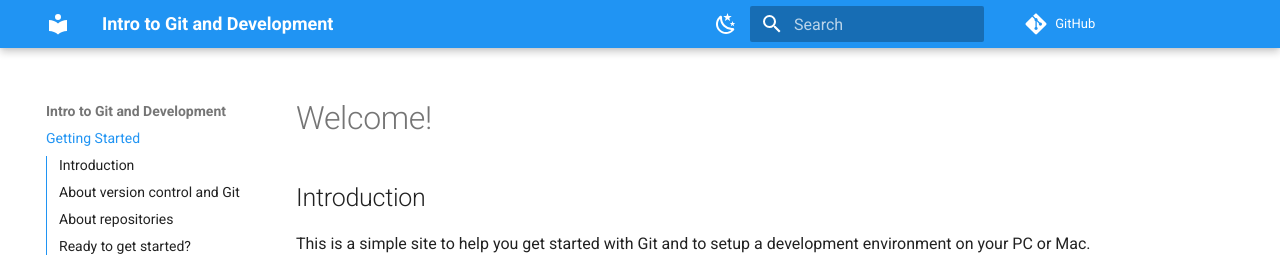
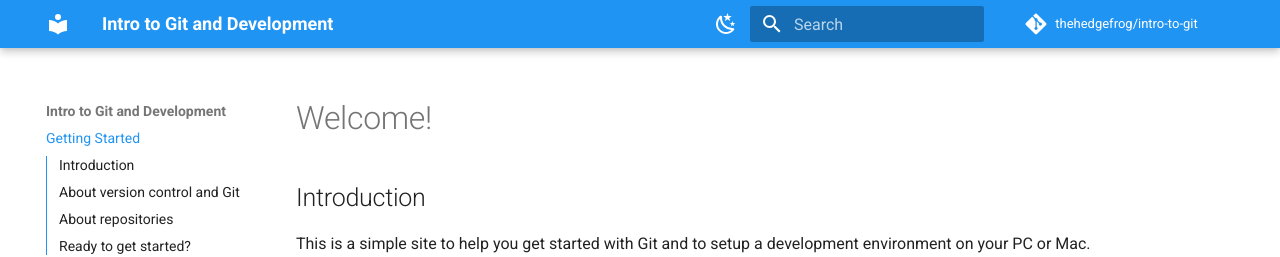
Before and after one commit to thehedgefrog/intro-to-git, an MkDocs documentation site: the page built from docs/index.md, in a window 1280 px wide. Shown: the top 257 px of the page. Built offline with MkDocs 1.6.1 and Material for MkDocs 9.7.7, drawn with Linux system fonts in a browser that asks for light colours; comment, search, counter and statistics services are not loaded.

Commit message:
housekeeping fixes

```diff
--- a/mkdocs.yml
+++ b/mkdocs.yml
@@ -42,6 +42,7 @@ markdown_extensions:
       permalink: true
 
 repo_url: https://github.com/thehedgefrog/intro-to-git
+repo_name: thehedgefrog/intro-to-git
 
 extra:
   generator: true
```
Also changed, not shown: 1 other file.
